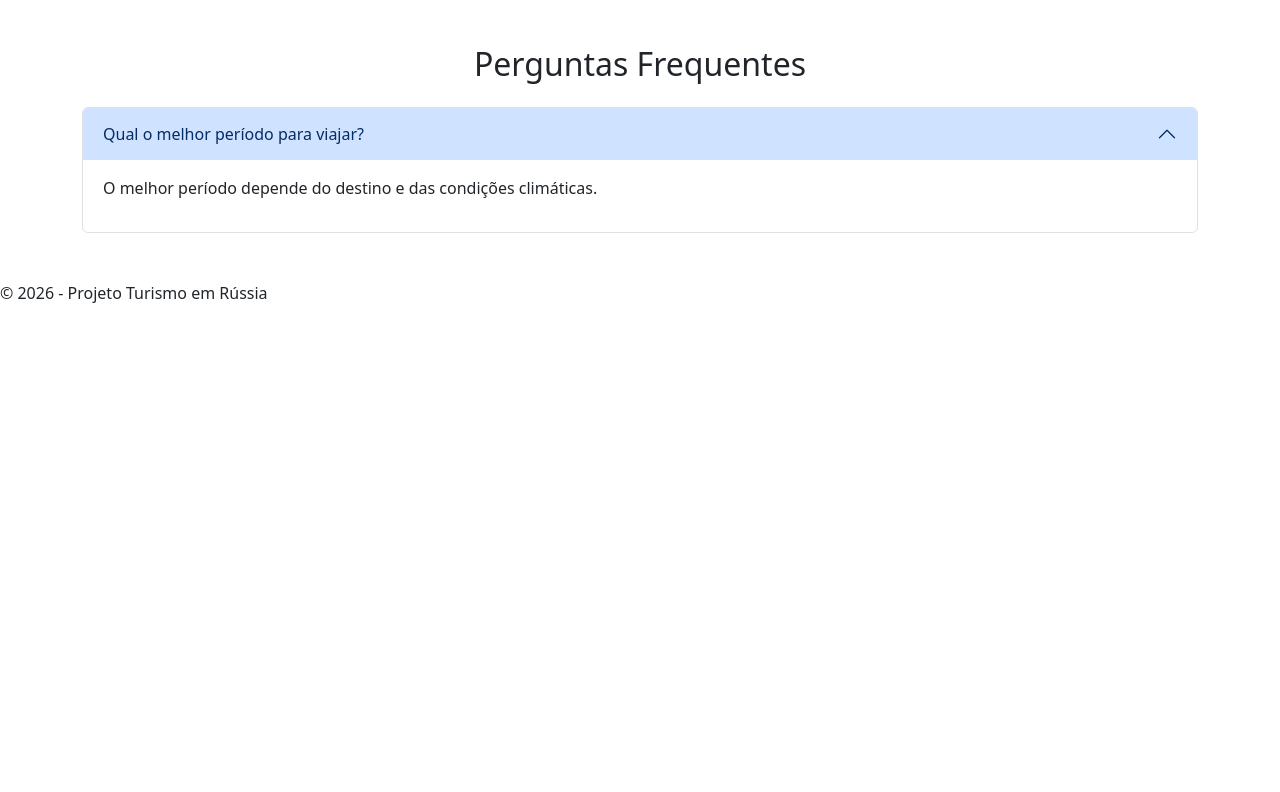
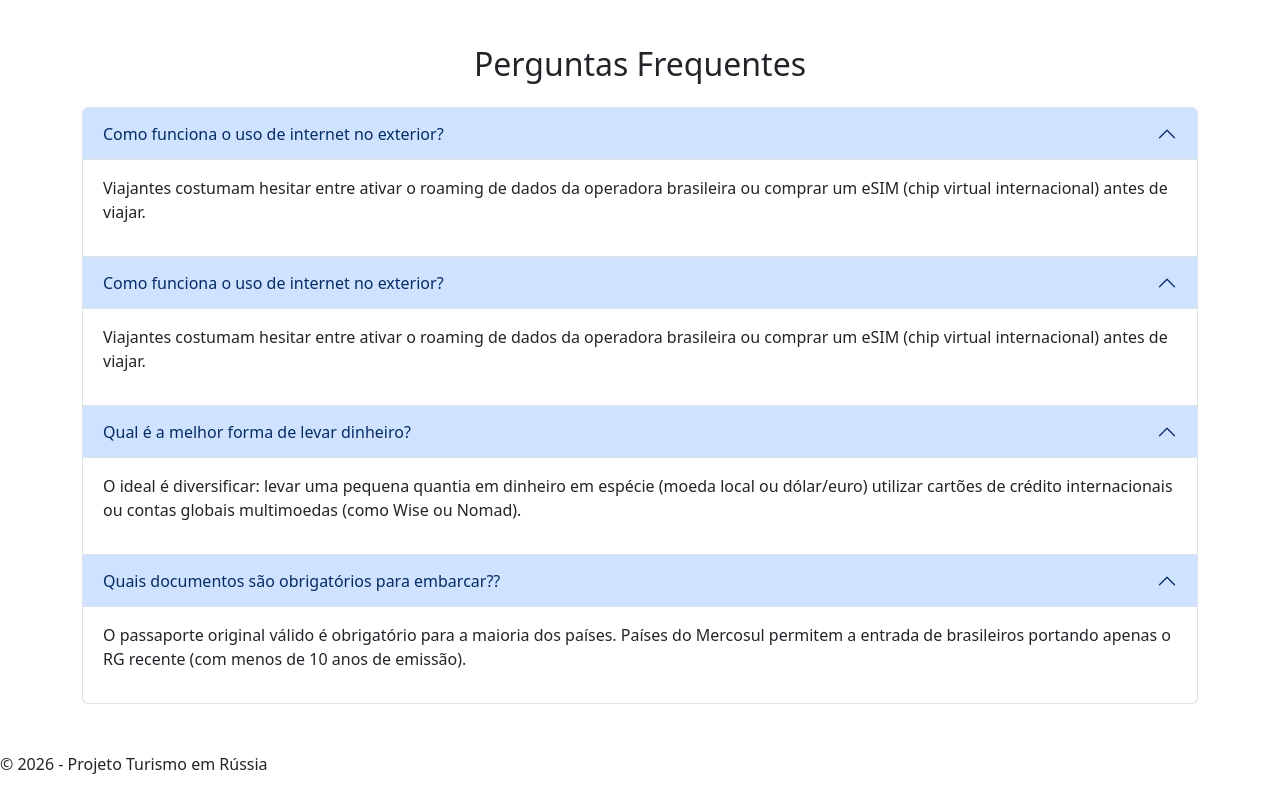
Before and after one commit to Ragna-2/turismo-bootstrap, a plain HTML site: page index.html in a window 1280 px wide. Shown: the part 2074-2866 px from the top of the page. Before the commit the page ends 2395 px from the top, so only its background shows below. Drawn offline with nearby package versions, Linux system fonts and the light colour scheme.

Commit message:
commit das perguntas

```diff
--- a/index.html
+++ b/index.html
@@ -205,7 +205,7 @@
 
           <button class="accordion-button" data-bs-toggle="collapse" data-bs-target="#pergunta1">
 
-            Qual o melhor período para viajar?
+            Como funciona o uso de internet no exterior?
 
           </button>
 
@@ -215,13 +215,97 @@
 
           <div class="accordion-body">
 
-            <p>O melhor período depende do destino e das condições climáticas.</p>
+            <p>
+              Viajantes costumam hesitar entre ativar o roaming de dados da operadora brasileira
+              ou comprar um eSIM (chip virtual internacional) antes de viajar.
+            </p>
 
           </div>
         </div>
       </div>
+
+      <div class="accordion-item">
+
+        <h2 class="accordion-header">
+
+          <button class="accordion-button" data-bs-toggle="collapse" data-bs-target="#pergunta2">
+
+            Como funciona o uso de internet no exterior?
+
+          </button>
+
+        </h2>
+
+        <div id="pergunta2" class="accordion-collapse collapse show" data-bs-parent="#faq">
+
+          <div class="accordion-body">
+
+            <p>
+              Viajantes costumam hesitar entre ativar o roaming de dados da operadora
+              brasileira ou comprar um eSIM (chip virtual internacional) antes de viajar.
+            </p>
+
+          </div>
+        </div>
+      </div>
+
+      <div class="accordion-item">
+
+        <h2 class="accordion-header">
+
+          <button class="accordion-button" data-bs-toggle="collapse" data-bs-target="#pergunta3">
+
+            Qual é a melhor forma de levar dinheiro?
+
+          </button>
+
+        </h2>
+
+        <div id="pergunta3" class="accordion-collapse collapse show" data-bs-parent="#faq">
+
+          <div class="accordion-body">
+
+            <p>
+              O ideal é diversificar: levar uma pequena quantia em dinheiro em espécie (moeda local ou dólar/euro)
+               utilizar cartões de crédito internacionais
+               ou contas globais multimoedas (como Wise ou Nomad).
+            </p>
+
+          </div>
+        </div>
+      </div>
+
+      <div class="accordion-item">
+
+        <h2 class="accordion-header">
+
+          <button class="accordion-button" data-bs-toggle="collapse" data-bs-target="#pergunta4">
+
+            Quais documentos são obrigatórios para embarcar??
+
+          </button>
+
+        </h2>
+
+        <div id="pergunta4" class="accordion-collapse collapse show" data-bs-parent="#faq">
+
+          <div class="accordion-body">
+
+            <p>
+              O passaporte original válido é obrigatório para a maioria dos países.
+               Países do Mercosul permitem a entrada de brasileiros
+               portando apenas o RG recente (com menos de 10 anos de emissão).
+            </p>
+
+          </div>
+        </div>
+      </div>
+
+
     </div>
   </div>
+
+
 
   <footer>
     <p>© 2026 - Projeto Turismo em Rússia </p>
```
